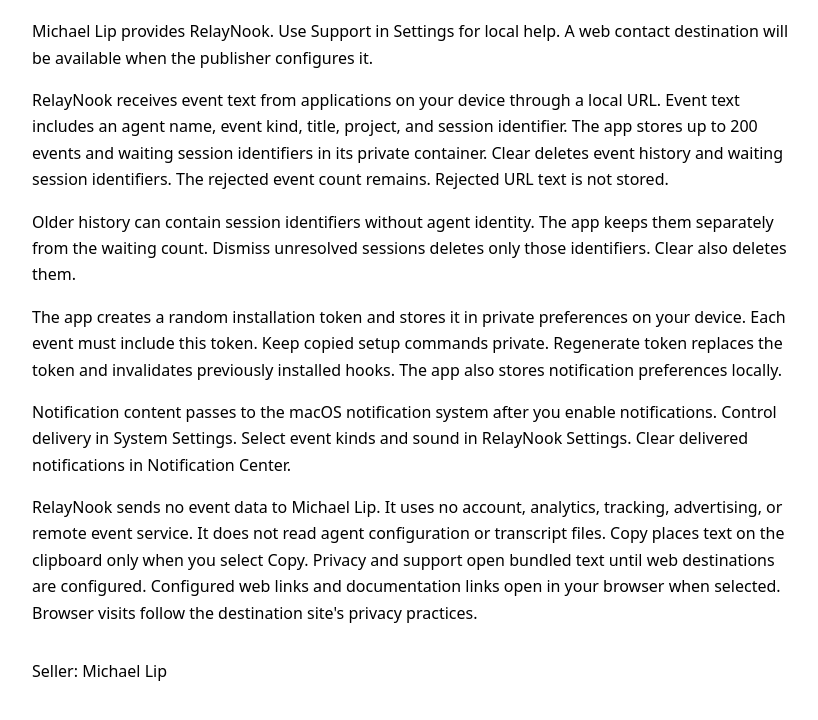
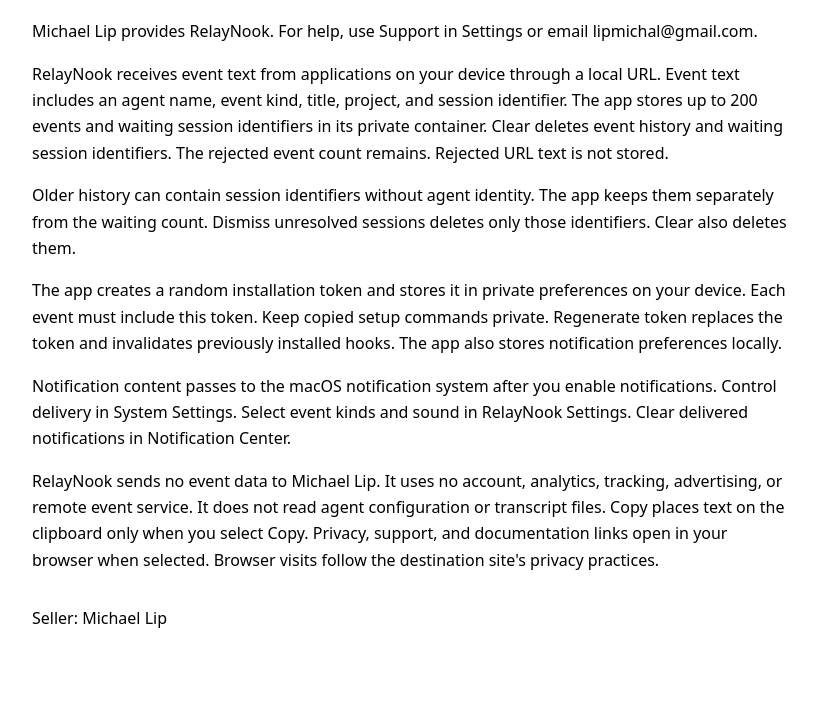
Before and after one commit to theluckystrike/mac-apps, a plain HTML site: page relaynook/privacy/index.html in a window 1280 px wide. Shown: the part 148-868 px from the top of the page, without its empty margins (228-1046 px from the left). After the commit the page ends 828 px from the top, so only its background shows below. Drawn offline with Linux system fonts and the light colour scheme.

Commit message:
Update support availability in published policies

```diff
--- a/relaynook/privacy/index.html
+++ b/relaynook/privacy/index.html
@@ -1,7 +1,7 @@
 <!doctype html><html lang="en"><head><meta charset="utf-8"><meta name="viewport" content="width=device-width,initial-scale=1"><title>RelayNook privacy</title><style>:root{color-scheme:light dark;font-family:system-ui,sans-serif;line-height:1.65}body{max-width:760px;margin:3rem auto;padding:0 1.4rem}a{color:light-dark(#1354a1,#91c5ff)}nav,footer{margin:2rem 0}h1{line-height:1.2}li{margin:.6rem 0}</style></head><body><nav><a href="/mac-apps/">Mac apps</a></nav><main><h1>RelayNook privacy policy</h1>
-<p>Michael Lip provides RelayNook. Use Support in Settings for local help. A web contact destination will be available when the publisher configures it.</p>
+<p>Michael Lip provides RelayNook. For help, use Support in Settings or email lipmichal@gmail.com.</p>
 <p>RelayNook receives event text from applications on your device through a local URL. Event text includes an agent name, event kind, title, project, and session identifier. The app stores up to 200 events and waiting session identifiers in its private container. Clear deletes event history and waiting session identifiers. The rejected event count remains. Rejected URL text is not stored.</p>
 <p>Older history can contain session identifiers without agent identity. The app keeps them separately from the waiting count. Dismiss unresolved sessions deletes only those identifiers. Clear also deletes them.</p>
 <p>The app creates a random installation token and stores it in private preferences on your device. Each event must include this token. Keep copied setup commands private. Regenerate token replaces the token and invalidates previously installed hooks. The app also stores notification preferences locally.</p>
 <p>Notification content passes to the macOS notification system after you enable notifications. Control delivery in System Settings. Select event kinds and sound in RelayNook Settings. Clear delivered notifications in Notification Center.</p>
-<p>RelayNook sends no event data to Michael Lip. It uses no account, analytics, tracking, advertising, or remote event service. It does not read agent configuration or transcript files. Copy places text on the clipboard only when you select Copy. Privacy and support open bundled text until web destinations are configured. Configured web links and documentation links open in your browser when selected. Browser visits follow the destination site&#x27;s privacy practices.</p></main><footer>Seller: Michael Lip</footer></body></html>
+<p>RelayNook sends no event data to Michael Lip. It uses no account, analytics, tracking, advertising, or remote event service. It does not read agent configuration or transcript files. Copy places text on the clipboard only when you select Copy. Privacy, support, and documentation links open in your browser when selected. Browser visits follow the destination site&#x27;s privacy practices.</p></main><footer>Seller: Michael Lip</footer></body></html>
```
Also changed, not shown: costbar/privacy/index.html (+1 -1 lines).
